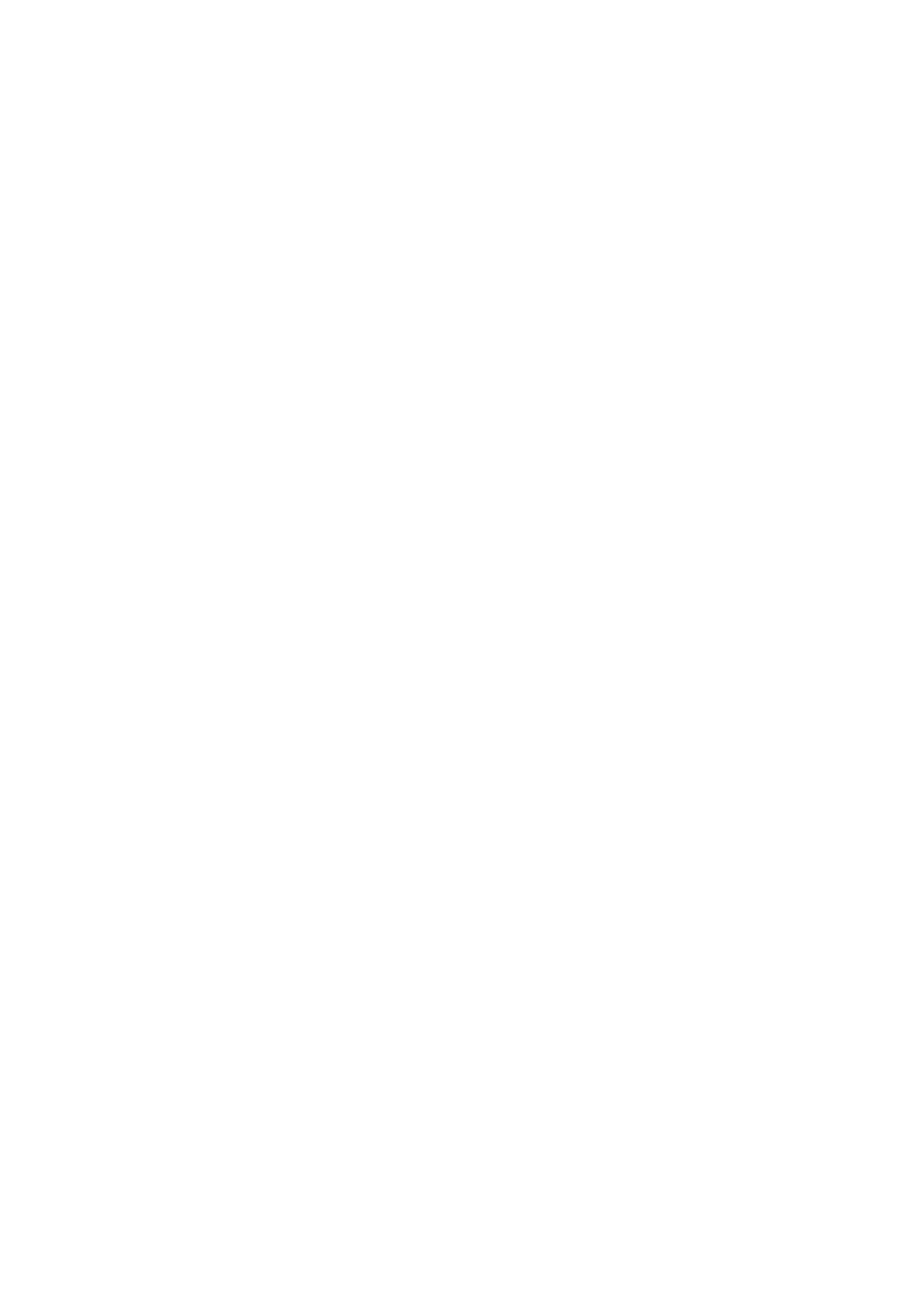
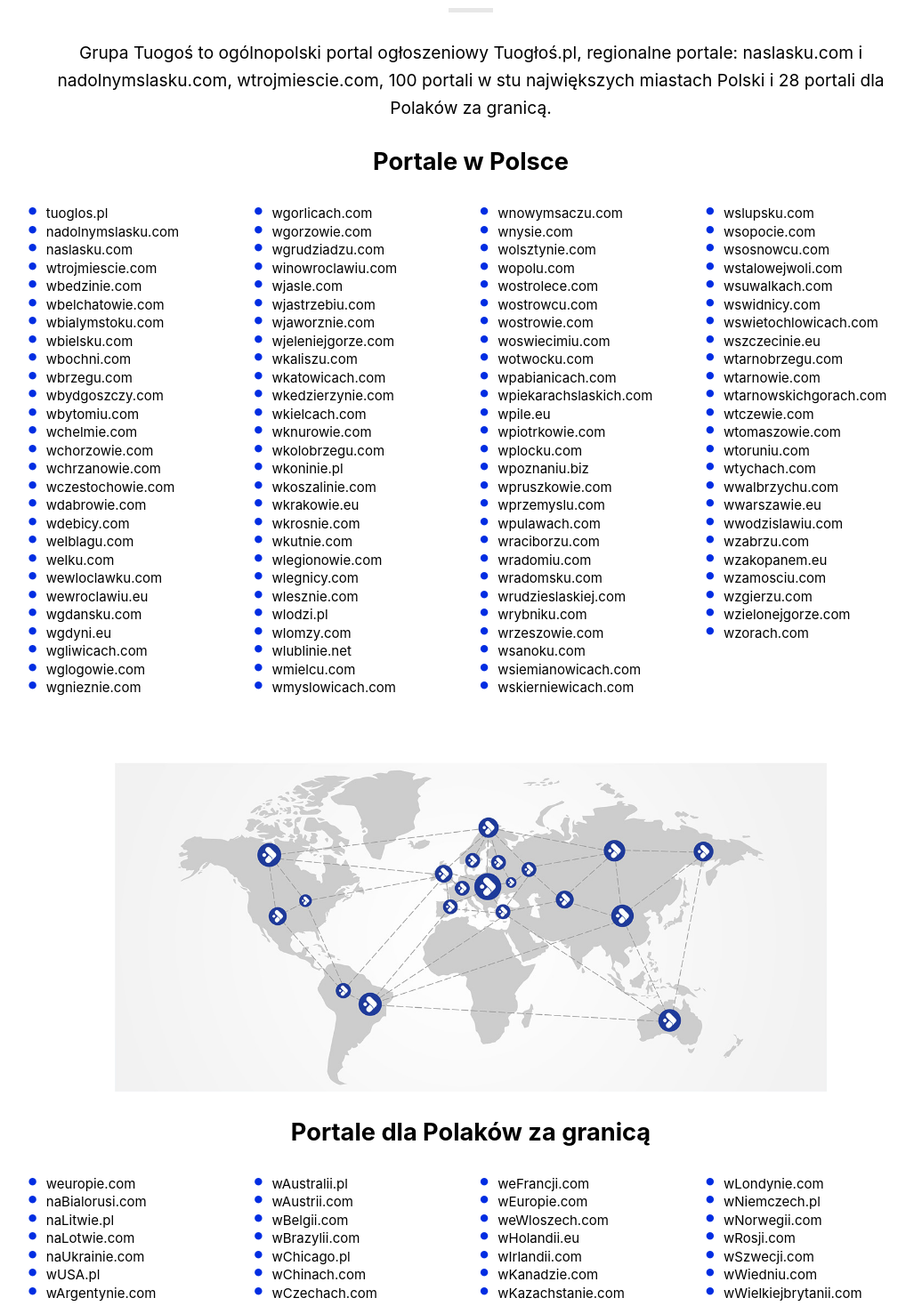
Before and after one commit to khamtaler/vue_landing, a Vue app: page / in a window 1280 px wide. Shown: the part 2782-4250 px from the top of the page at 89% size, without its empty margins (111-1138 px from the left). Before the commit the page ends 2699 px from the top, so only its background shows below. Built offline with nearby package versions, Linux system fonts and the light colour scheme.

Commit message:
adding cities lists sections

```diff
--- a/src/App.vue
+++ b/src/App.vue
@@ -3,6 +3,8 @@
 import DefaultSection from "./components/DefaultSection.vue";
 import Header from "./components/Header.vue";
 import ReasonTile from "./components/ReasonTile.vue";
+import CitiesList from "./components/CitiesList.vue";
+import Data from "./assets/cityData/Cities.vue";
 import FullStar from "./components/icons/iconFullStar.vue";
 import HalfStar from "./components/icons/iconHalfStar.vue";
 import IconGlobe from "./components/icons/IconGlobe.vue";
@@ -109,6 +111,18 @@
       </div>
       <a class="button button---VerticalMargin" href="#/">+ Dodaj ogłoszenie do 100 portali</a>
     </DefaultSection>
+    <DefaultSection class="section--citiesList" header="Gdzie opublikujemy Twoje ogłoszenie?">
+      <p class="section--citiesListP">
+        Grupa Tuogoś to ogólnopolski portal ogłoszeniowy Tuogłoś.pl, regionalne portale:
+        naslasku.com i nadolnymslasku.com, wtrojmiescie.com, 100 portali w stu największych miastach
+        Polski i 28 portali dla Polaków za granicą.
+      </p>
+      <CitiesList header="Portale w Polsce" :list="Data.polishCities" />
+    </DefaultSection>
+    <DefaultSection class="section--citiesList">
+      <img class="section--citiesListMap" src="./assets/images/polonia.jpg" />
+      <CitiesList header="Portale dla Polaków za granicą" :list="Data.worldCities" />
+    </DefaultSection>
   </main>
 </template>
 
@@ -177,4 +191,11 @@
   height: auto;
   filter: invert(98%) sepia(0%) saturate(0%) hue-rotate(37deg) brightness(102%) contrast(105%);
 }
+.section--citiesListP {
+  text-align: center;
+}
+.section--citiesListMap {
+  width: 80%;
+  margin: auto;
+}
 </style>
--- /dev/null
+++ b/src/assets/cityData/Cities.vue
@@ -0,0 +1,141 @@
+<script>
+export default {
+  polishCities: [
+    "tuoglos.pl",
+    "nadolnymslasku.com",
+    "naslasku.com",
+    "wtrojmiescie.com",
+    "wbedzinie.com",
+    "wbelchatowie.com",
+    "wbialymstoku.com",
+    "wbielsku.com",
+    "wbochni.com",
+    "wbrzegu.com",
+    "wbydgoszczy.com",
+    "wbytomiu.com",
+    "wchelmie.com",
+    "wchorzowie.com",
+    "wchrzanowie.com",
+    "wczestochowie.com",
+    "wdabrowie.com",
+    "wdebicy.com",
+    "welblagu.com",
+    "welku.com",
+    "wewloclawku.com",
+    "wewroclawiu.eu",
+    "wgdansku.com",
+    "wgdyni.eu",
+    "wgliwicach.com",
+    "wglogowie.com",
+    "wgnieznie.com",
+    "wgorlicach.com",
+    "wgorzowie.com",
+    "wgrudziadzu.com",
+    "winowroclawiu.com",
+    "wjasle.com",
+    "wjastrzebiu.com",
+    "wjaworznie.com",
+    "wjeleniejgorze.com",
+    "wkaliszu.com",
+    "wkatowicach.com",
+    "wkedzierzynie.com",
+    "wkielcach.com",
+    "wknurowie.com",
+    "wkolobrzegu.com",
+    "wkoninie.pl",
+    "wkoszalinie.com",
+    "wkrakowie.eu",
+    "wkrosnie.com",
+    "wkutnie.com",
+    "wlegionowie.com",
+    "wlegnicy.com",
+    "wlesznie.com",
+    "wlodzi.pl",
+    "wlomzy.com",
+    "wlublinie.net",
+    "wmielcu.com",
+    "wmyslowicach.com",
+    "wnowymsaczu.com",
+    "wnysie.com",
+    "wolsztynie.com",
+    "wopolu.com",
+    "wostrolece.com",
+    "wostrowcu.com",
+    "wostrowie.com",
+    "woswiecimiu.com",
+    "wotwocku.com",
+    "wpabianicach.com",
+    "wpiekarachslaskich.com",
+    "wpile.eu",
+    "wpiotrkowie.com",
+    "wplocku.com",
+    "wpoznaniu.biz",
+    "wpruszkowie.com",
+    "wprzemyslu.com",
+    "wpulawach.com",
+    "wraciborzu.com",
+    "wradomiu.com",
+    "wradomsku.com",
+    "wrudzieslaskiej.com",
+    "wrybniku.com",
+    "wrzeszowie.com",
+    "wsanoku.com",
+    "wsiemianowicach.com",
+    "wskierniewicach.com",
+    "wslupsku.com",
+    "wsopocie.com",
+    "wsosnowcu.com",
+    "wstalowejwoli.com",
+    "wsuwalkach.com",
+    "wswidnicy.com",
+    "wswietochlowicach.com",
+    "wszczecinie.eu",
+    "wtarnobrzegu.com",
+    "wtarnowie.com",
+    "wtarnowskichgorach.com",
+    "wtczewie.com",
+    "wtomaszowie.com",
+    "wtoruniu.com",
+    "wtychach.com",
+    "wwalbrzychu.com",
+    "wwarszawie.eu",
+    "wwodzislawiu.com",
+    "wzabrzu.com",
+    "wzakopanem.eu",
+    "wzamosciu.com",
+    "wzgierzu.com",
+    "wzielonejgorze.com",
+    "wzorach.com",
+  ],
+  worldCities: [
+    "weuropie.com",
+    "naBialorusi.com",
+    "naLitwie.pl",
+    "naLotwie.com",
+    "naUkrainie.com",
+    "wUSA.pl",
+    "wArgentynie.com",
+    "wAustralii.pl",
+    "wAustrii.com",
+    "wBelgii.com",
+    "wBrazylii.com",
+    "wChicago.pl",
+    "wChinach.com",
+    "wCzechach.com",
+    "weFrancji.com",
+    "wEuropie.com",
+    "weWloszech.com",
+    "wHolandii.eu",
+    "wIrlandii.com",
+    "wKanadzie.com",
+    "wKazachstanie.com",
+    "wLondynie.com",
+    "wNiemczech.pl",
+    "wNorwegii.com",
+    "wRosji.com",
+    "wSzwecji.com",
+    "wWiedniu.com",
+    "wWielkiejbrytanii.com",
+  ],
+};
+</script>
--- /dev/null
+++ b/src/components/CitiesList.vue
@@ -0,0 +1,43 @@
+<template>
+  <div class="cityList">
+    <h3 class="cityList--header">{{ header }}</h3>
+    <slot></slot>
+    <ul class="cityList-list">
+      <li class="cityList-item" v-for="item in list">{{ item }}</li>
+    </ul>
+  </div>
+</template>
+
+<script setup>
+defineProps({
+  header: {
+    type: String,
+  },
+  list: {
+    type: Array,
+    required: true,
+  },
+});
+</script>
+
+<style scoped>
+.cityList-list {
+  column-count: 4;
+  list-style: none;
+}
+.cityList--header {
+  text-align: center;
+  margin: 30px 0px;
+  font-size: 1.7rem;
+  line-height: 2rem;
+  font-weight: 700;
+}
+.cityList-item {
+  line-height: 110%;
+}
+.cityList-item:before {
+  content: "• ";
+  font-size: 27px;
+  color: #002de2;
+}
+</style>
--- a/src/components/DefaultSection.vue
+++ b/src/components/DefaultSection.vue
@@ -2,7 +2,6 @@
 defineProps({
   header: {
     type: String,
-    required: true,
   },
 });
 </script>
@@ -11,7 +10,7 @@
   <section class="section section---vertical">
     <div class="section--headerContainer">
       <h3 class="section--header">{{ header }}</h3>
-      <hr class="section---headerUnderline" />
+      <hr v-if="header" class="section---headerUnderline" />
     </div>
     <slot></slot>
   </section>
```
Also changed, not shown: src/assets/images/polonia.jpg (added).
